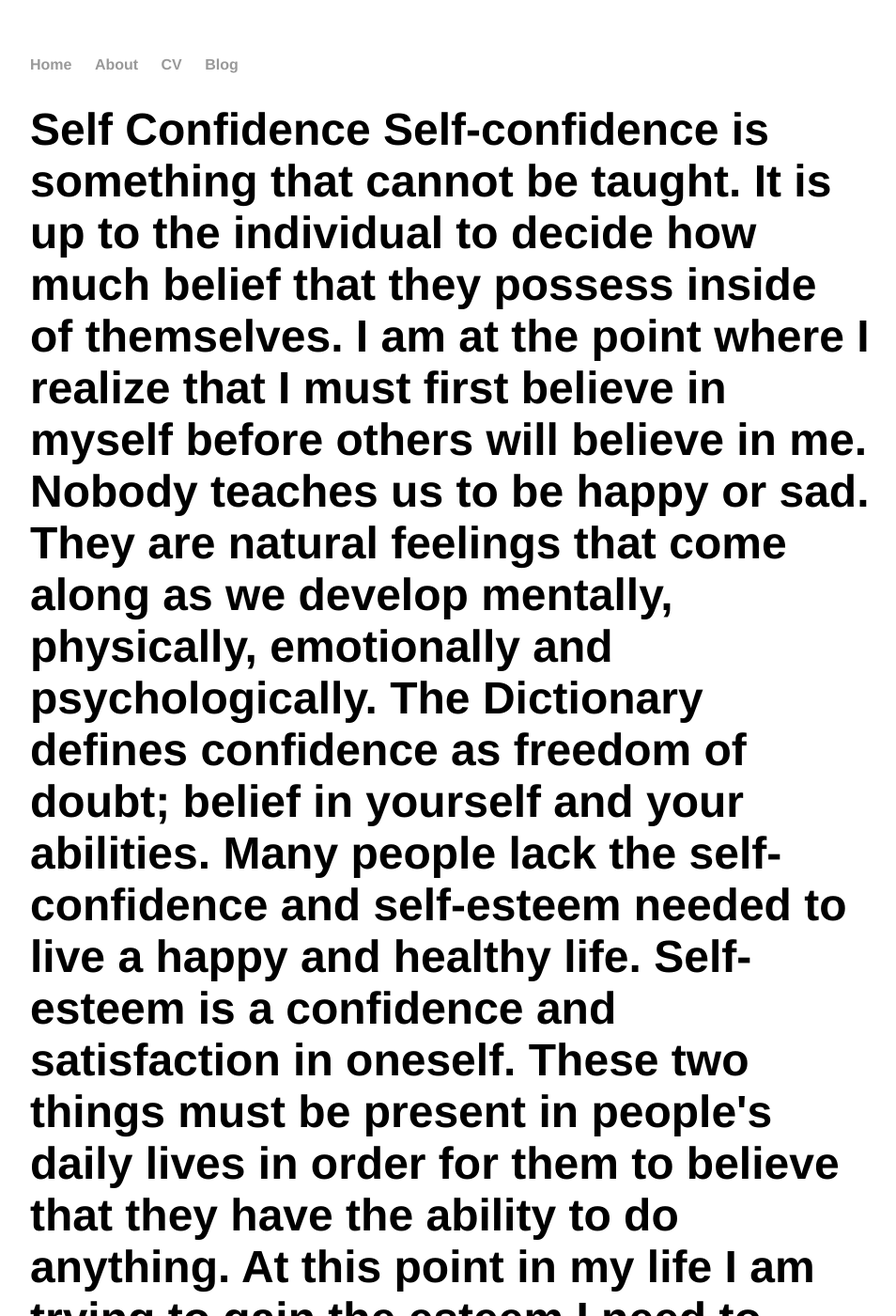
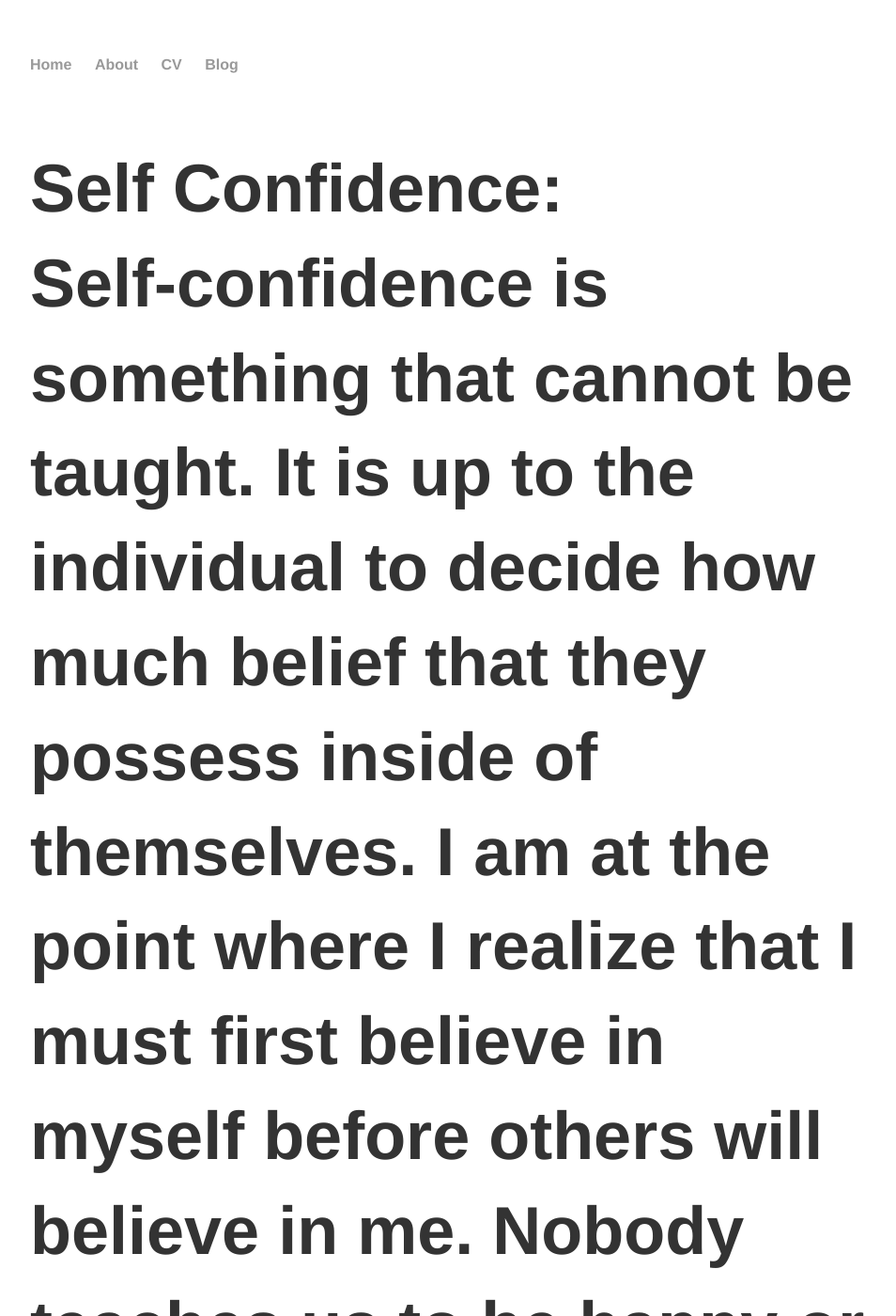
Before and after one commit to rohithpidugu/rohithpidugu.github.io, a Jekyll site: the page index.html, which Jekyll copies as it is, in a window 1280 px wide and 1400 px high. Shown: the whole window at 94% size, without its empty margins (160-1114 px from the left). Built offline with Jekyll 4.4.1, drawn with Linux system fonts in a browser that asks for light colours; some of the changed text lies outside the part shown.

Commit message:
Update index.html

```diff
--- a/index.html
+++ b/index.html
@@ -16,11 +16,11 @@
 		</nav>
 		<div class="container">
     		<div class="blurb">
-        		<h1>Self Confidence
-
+			<h1><p>Self Confidence:
+				<br>
 Self-confidence is something that cannot be taught. It is up to the individual to decide how much belief that they possess inside of themselves. I am at the point where I realize that I must first believe in myself before others will believe in me. Nobody teaches us to be happy or sad. They are natural feelings that come along as we develop mentally, physically, emotionally and psychologically.
               The Dictionary defines confidence as freedom of doubt; belief in yourself and your abilities. Many people lack the self-confidence and self-esteem needed to live a happy and healthy life. Self-esteem is a confidence and satisfaction in oneself. These two things must be present in people's daily lives in order for them to believe that they have the ability to do anything. At this point in my life I am trying to gain the esteem I need to truly be happy. The best way to gain self-confidence is to look deep inside of yourself and believe that you have the ability to overcome all obstacles and challenges that you are faced with, on a daily bases, because our self-esteem is one of the few things that we have control over.
-             When you get to the point where you allow others to dictate how you feel about life, you have to stop and take an internal survey. Ask yourself if your lack of self-confidence and self-assurance is holding you back from being the best that you can possibility be. Most often these feelings come from people allowing the negativity of other people to overcome them. You have to be willing to take control of your life and whatever is holding you back. So often we, as a people, look for the validation from society before we validate ourselves. I have allowed society to determine how I should look, dress and feel. It is time for me to take a stand and be in control of my own destiny.</h1>
+             When you get to the point where you allow others to dictate how you feel about life, you have to stop and take an internal survey. Ask yourself if your lack of self-confidence and self-assurance is holding you back from being the best that you can possibility be. Most often these feelings come from people allowing the negativity of other people to overcome them. You have to be willing to take control of your life and whatever is holding you back. So often we, as a people, look for the validation from society before we validate ourselves. I have allowed society to determine how I should look, dress and feel. It is time for me to take a stand and be in control of my own destiny.</p></h1>
 				<p><em></em><a href="/about">Read more about my life...</a></p>
     		</div><!-- /.blurb -->
 		</div><!-- /.container -->
```
